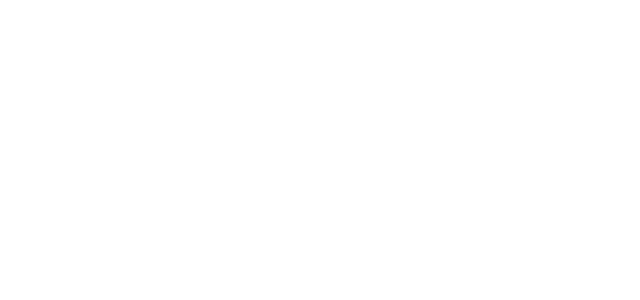
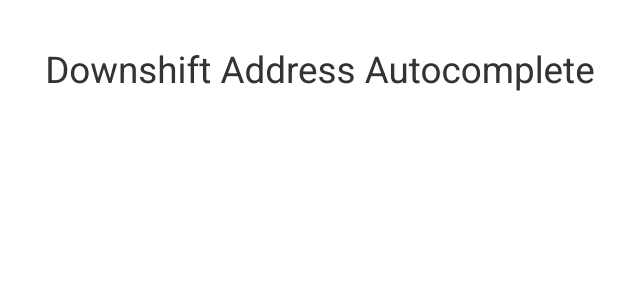
Before and after one commit to GuillermoCoding/React-search-bar, a React app: page / in a window 1280 px wide. Shown: the top 300 px of the page, without its empty margins (342-982 px from the left). Built offline with nearby package versions, Linux system fonts and the light colour scheme.

Commit message:
css modules

```diff
--- a/client/index.js
+++ b/client/App.js
@@ -5,6 +5,7 @@
 import { HttpLink } from 'apollo-link-http';
 import { InMemoryCache } from 'apollo-cache-inmemory';
 import { ApolloProvider } from 'react-apollo';
+import styles from './styles/App.css';
 
 const cache = new InMemoryCache();
 
@@ -12,17 +13,18 @@
     link: new HttpLink({uri: 'https://downshift-address-autocomplete.herokuapp.com/graphql'}),
     cache
 });
-const Root = ()=>{
+const App = ()=>{
     return (
         <ApolloProvider client={client}>
-        <div>
+            <div className={styles.container}>
+            <h4 className={styles.header}>Downshift Address Autocomplete</h4>
             <SearchBar/>
-        </div>
+            </div>
         </ApolloProvider>
     );
 };
 
 ReactDOM.render(
-    <Root/>,
+    <App/>,
     document.getElementById('root')
 );
--- a/client/SearchBar.js
+++ b/client/SearchBar.js
@@ -1,7 +1,8 @@
 import React, { Component } from 'react';
 import DownShift from 'downshift';
-import { grapqhl, withApollo } from 'react-apollo';
+import { withApollo } from 'react-apollo';
 import fetchSuggestions from './queries/fetchSuggestions';
+import styles from './styles/SearchBar.css';
 
 class SearchBar extends Component {
 		constructor(props){
@@ -32,16 +33,17 @@
                 onInputValueChange={this.onInputValueChange.bind(this)}
                 render={({getInputProps,getItemProps,isOpen, selectedItem,highlightedIndex})=>(
                     <div>
-											<input {...getInputProps()} type="text"/>
+											<input placeholder={'Start typing..'} className={styles.searchBar} {...getInputProps()} type="text"/>
 											{isOpen?(
-												<div>
+												<div className={styles.results}>
 													{this.state.items.map((result,index)=>{
 														return (
 															<div
+																className={styles.item}
 																{...getItemProps({item: result})}
 																key={result}
 																style={{
-																	backgroundColor: highlightedIndex === index ? 'gray' : 'white'
+																	backgroundColor: highlightedIndex === index ? 'rgb(179, 218, 255)' : 'white'
 																}}
 																>
 																{result}
--- a/client/index.html
+++ b/client/index.html
@@ -1,6 +1,7 @@
 <!DOCTYPE html>
 <html lang="en">
 <head>
+    <link href="https://fonts.googleapis.com/css?family=Roboto" rel="stylesheet">
     <meta charset="UTF-8"/>
 </head>
 <body>
--- /dev/null
+++ b/client/styles/App.css
@@ -0,0 +1,11 @@
+.container {
+    width:100%;
+    height: 35em;
+}
+.header {
+    color: rgb(51, 51, 51);
+    font-family: 'Roboto', sans-serif;
+    font-weight: 300;
+    font-size: 2.3em;
+    margin-left: 30%;
+}
--- /dev/null
+++ b/client/styles/SearchBar.css
@@ -0,0 +1,25 @@
+.searchBar {
+    width: 45%;
+    margin-left: 27%;
+    padding-left: .7em;
+    height: 3.2em;
+    border: solid rgb(51, 153, 255) 2px;
+    border-radius: 17px;
+    outline: none;
+    color: rgb(64, 64, 64);
+    font-size: 1em;
+    font-family: 'Roboto', sans-serif;
+}
+.results {
+    width: 45%;
+    margin-left: 27%;
+}
+.item {
+    color: rgb(64, 64, 64);
+    font-family: 'Roboto', sans-serif;
+    font-weight: 300;
+    border: solid rgb(51, 153, 255) 2px;
+    border-radius: 17px;
+    margin: 0.2em 0;
+    padding: 0.5em 0 0.5em 0.7em;
+}
--- a/package.json
+++ b/package.json
@@ -5,7 +5,7 @@
     "node": "9.7.1"
   },
   "description": "Downshift autocomplete search bar with Google places API integration",
-  "main": "index.js",
+  "main": "App.js",
   "scripts": {
     "start": "node server/server.js",
     "test": "echo \"Error: no test specified\" && exit 1"
@@ -29,6 +29,7 @@
     "babel-core": "^6.26.0",
     "babel-loader": "^7.1.4",
     "babel-preset-react": "^6.24.1",
+    "css-loader": "^0.28.11",
     "dotenv": "^5.0.1",
     "downshift": "^1.31.2",
     "express": "^4.16.3",
@@ -39,6 +40,7 @@
     "react": "^16.2.0",
     "react-apollo": "^2.1.1",
     "react-dom": "^16.2.0",
+    "style-loader": "^0.20.3",
     "webpack": "^4.3.0",
     "webpack-dev-middleware": "^3.1.0"
   }
--- a/webpack.config.js
+++ b/webpack.config.js
@@ -5,7 +5,7 @@
 console.log(path.resolve(__dirname,'./client'));
 module.exports = {
 	devtool: '#source-map',
-	entry: ['./client/index.js'],
+	entry: ['./client/App.js'],
 	output : {
 		path: path.resolve(__dirname,'client'),
 		filename: './bundle.js',
@@ -16,6 +16,10 @@
 				test: /\.js$/,
 				loader: 'babel-loader',
 				exclude: [/node_modules/,/server.js/]
+			},
+			{
+				test:/\.css$/,
+				loader: 'style-loader!css-loader?modules=true&localIdentName=[name]__[local]___[hash:base64:5]'
 			}
 		]
 	},
```
Also changed, not shown: 1 other file (tests, documents, lock files or other folders).
